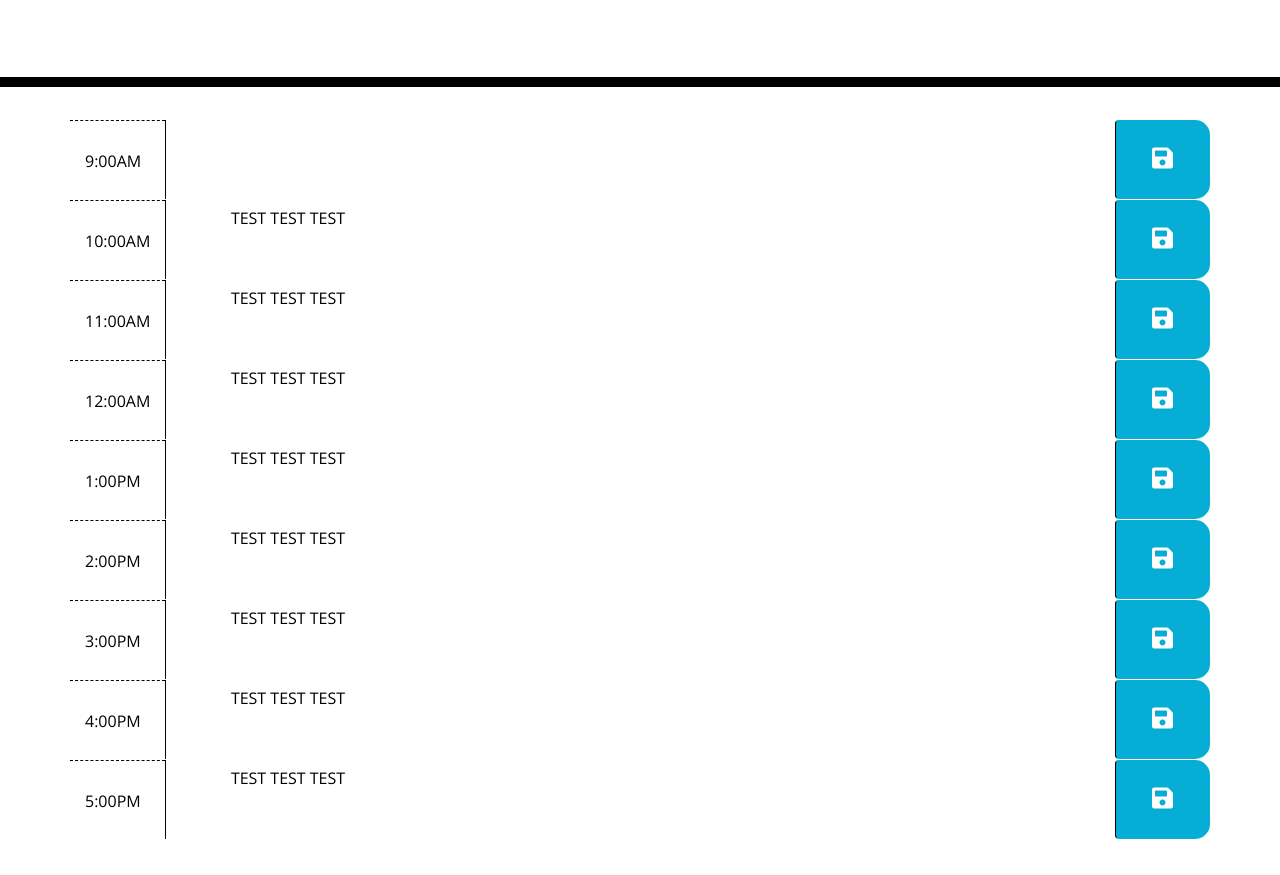
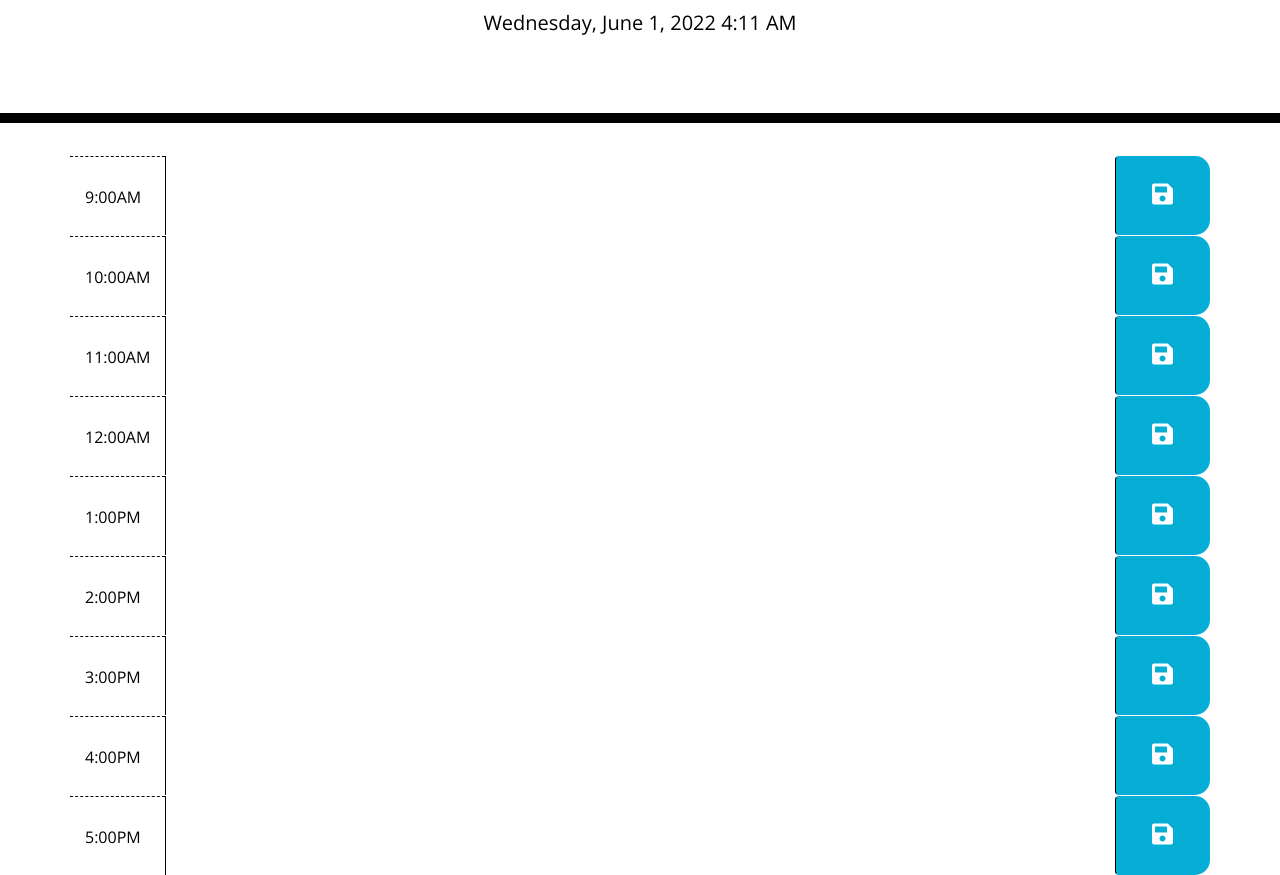
Before and after one commit to rtran1029/Planner, a plain HTML site: page index.html in a window 1280 px wide. Shown: the part 181-1056 px from the top of the page. Before the commit the page ends 1020 px from the top, so only its background shows below. Drawn offline with nearby package versions, Linux system fonts and the light colour scheme.

Commit message:
display current date

```diff
--- a/index.html
+++ b/index.html
@@ -30,7 +30,7 @@
     </header>
     <div class="container">
       <!-- Timeblocks go here -->
-      <!-- need to make each row display a time, have a text area, and have save button -->
+      <!-- need to make each row display hour block time, have a text area, and have save button -->
       <!-- use bootrap to your advantage -->
        <div class="time-blocks row" id="0900">
          <div class="col-md-1 hour">
@@ -45,7 +45,6 @@
            10:00AM
           </div>
           <textarea class="col-md-10 description">
-            TEST TEST TEST
           </textarea>
           <button class="btn saveBtn col-md-1"><i style="font-size:24px" class="fa">&#xf0c7;</i></i></button>
         </div>
@@ -54,7 +53,6 @@
            11:00AM
           </div>
           <textarea class="col-md-10 description">
-            TEST TEST TEST
           </textarea>
           <button class="btn saveBtn col-md-1"><i style="font-size:24px" class="fa">&#xf0c7;</i></i></button>
         </div>
@@ -63,7 +61,6 @@
            12:00AM
           </div>
           <textarea class="col-md-10 description">
-            TEST TEST TEST
           </textarea>
           <button class="btn saveBtn col-md-1"><i style="font-size:24px" class="fa">&#xf0c7;</i></i></button>
         </div>
@@ -72,7 +69,6 @@
            1:00PM
           </div>
           <textarea class="col-md-10 description">
-            TEST TEST TEST
           </textarea>
           <button class="btn saveBtn col-md-1"><i style="font-size:24px" class="fa">&#xf0c7;</i></i></button>
         </div>
@@ -81,7 +77,6 @@
            2:00PM
           </div>
           <textarea class="col-md-10 description">
-            TEST TEST TEST
           </textarea>
           <button class="btn saveBtn col-md-1"><i style="font-size:24px" class="fa">&#xf0c7;</i></i></button>
         </div>
@@ -90,7 +85,6 @@
            3:00PM
           </div>
           <textarea class="col-md-10 description">
-            TEST TEST TEST
           </textarea>
           <button class="btn saveBtn col-md-1"><i style="font-size:24px" class="fa">&#xf0c7;</i></i></button>
         </div>
@@ -99,7 +93,6 @@
            4:00PM
           </div>
           <textarea class="col-md-10 description">
-            TEST TEST TEST
           </textarea>
           <button class="btn saveBtn col-md-1"><i style="font-size:24px" class="fa">&#xf0c7;</i></i></button>
         </div>
@@ -108,7 +101,6 @@
            5:00PM
           </div>
           <textarea class="col-md-10 description">
-            TEST TEST TEST
           </textarea>
           <button class="btn saveBtn col-md-1"><i style="font-size:24px" class="fa">&#xf0c7;</i></i></button>
          </div>
@@ -124,5 +116,6 @@
 
     <script src="https://cdnjs.cloudflare.com/ajax/libs/jquery/3.2.1/jquery.min.js"></script>
     <script src="https://cdnjs.cloudflare.com/ajax/libs/moment.js/2.24.0/moment.min.js"></script>
+    <script src="script.js"></script>
   </body>
 </html>
--- /dev/null
+++ b/script.js
@@ -0,0 +1,14 @@
+console.log("script has been linked")
+
+//display current day at the top (html has an id made #currentDay)
+$(document).ready(function() {
+    $('#currentDay').text(moment().format('LLLL'))
+
+
+//time block color changes dependent on past, present, future. (css has preset classes ".past .present .future")
+//use funtion that adds and removes classes to the row
+
+//figure out how to save the text on the text field to local storage then .getItem an input it on that same row?
+//use event listener to make the save button run the function to store ^^
+
+})
```
